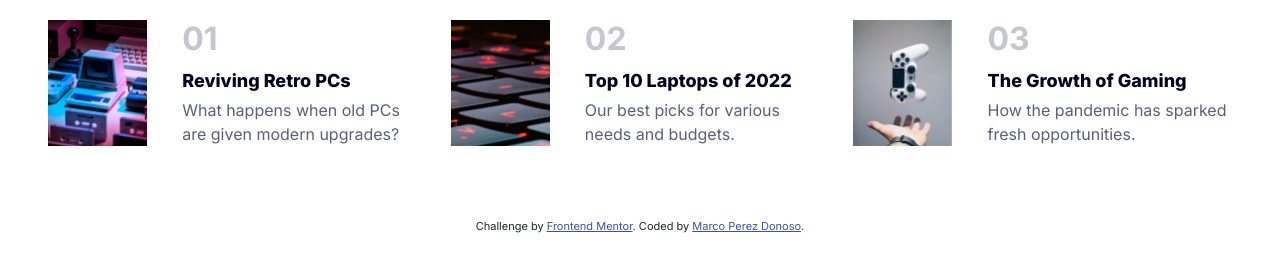
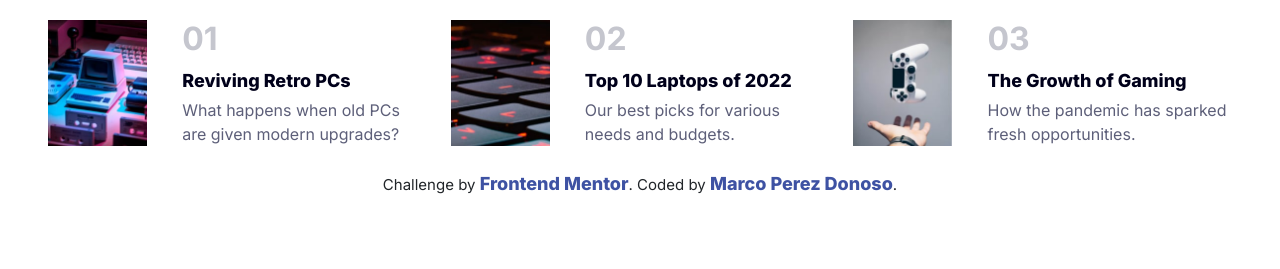
Before and after one commit to marcopdonoso/News-homepage-main, a plain HTML site: page index.html in a window 1280 px wide. Shown: the part 696-965 px from the top of the page. Drawn offline with nearby package versions, Linux system fonts and the light colour scheme.

Commit message:
Including attribution section into Footer Section and styling

```diff
--- a/css/styles.css
+++ b/css/styles.css
@@ -128,3 +128,11 @@ footer p {
 footer img {
     width: 90%;
 }
+
+.attribution {
+    font-size: 1.5em; text-align: center;
+}
+.attribution a {
+    font-size: 1.2em;
+    color: hsl(228, 45%, 44%);
+}
--- a/index.html
+++ b/index.html
@@ -12,11 +12,6 @@
   <link rel="stylesheet" href="https://cdn.jsdelivr.net/npm/bootstrap@5.2.3/dist/css/bootstrap.min.css">
   <link rel="stylesheet" href="./css/styles.css">
 
-  <!-- Feel free to remove these styles or customise in your own stylesheet 👍 -->
-  <style>
-    .attribution { font-size: 11px; text-align: center; }
-    .attribution a { color: hsl(228, 45%, 44%); }
-  </style>
 </head>
 <body class="py-3 px-3 py-sm-4 px-sm-5">
 
@@ -133,12 +128,15 @@
       </div>
 
     </div>
+
+    <div class="attribution">
+      Challenge by <a href="https://www.frontendmentor.io?ref=challenge" target="_blank">Frontend Mentor</a>.
+      Coded by <a href="https://marcopdonoso.github.io" target="_blank">Marco Perez Donoso</a>.
+    </div>
+
   </footer>
 
-  <div class="attribution">
-    Challenge by <a href="https://www.frontendmentor.io?ref=challenge" target="_blank">Frontend Mentor</a>.
-    Coded by <a href="https://marcopdonoso.github.io" target="_blank">Marco Perez Donoso</a>.
-  </div>
+
 
   <!-- Bootstrap Scripts -->
   <script src="https://cdn.jsdelivr.net/npm/bootstrap@5.2.3/dist/js/bootstrap.bundle.min.js
```
